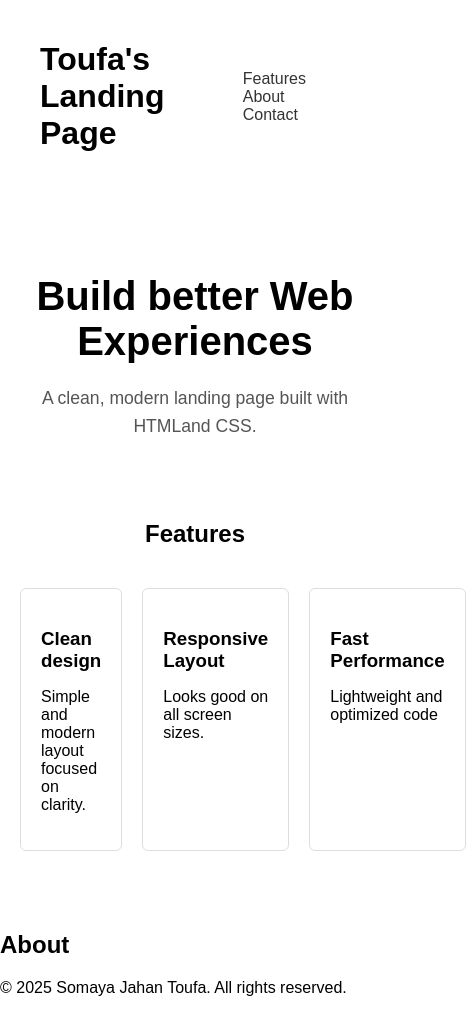
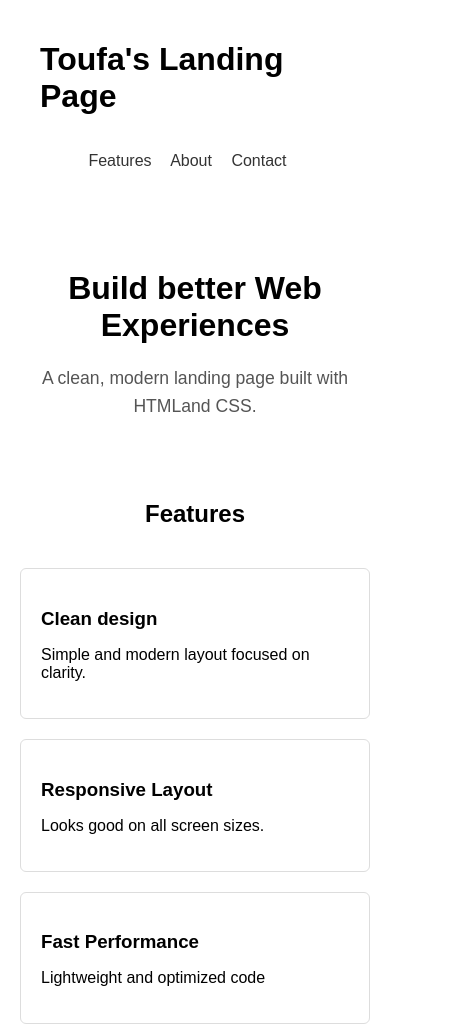
Before and after one commit to toufa176/Responsive-Landing-Page, a plain HTML site: page index.html in a window 390 px wide. Shown: the top 1027 px of the page, 466 px wide, since content can reach past the window. Drawn offline with Linux system fonts and the light colour scheme.

Commit message:
css updated

```diff
--- a/style.css
+++ b/style.css
@@ -62,3 +62,24 @@ nav a {
 .feature h3 {
     margin-bottom:10px;
 }
+
+@media (max-width: 768px) {
+
+    header {
+        flex-direction: column;
+        gap: 15px;
+    }
+
+    nav a {
+        margin-left:0;
+        margin-right: 15px;
+    }
+
+    .hero h2 {
+        font-size:2rem;
+    }
+
+    .feature-list {
+        flex-direction: column;
+    }
+}
```
